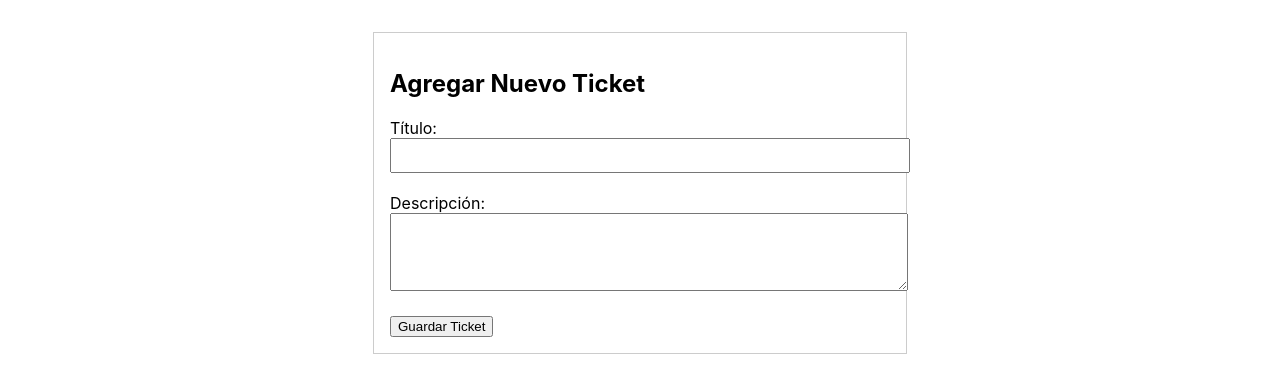
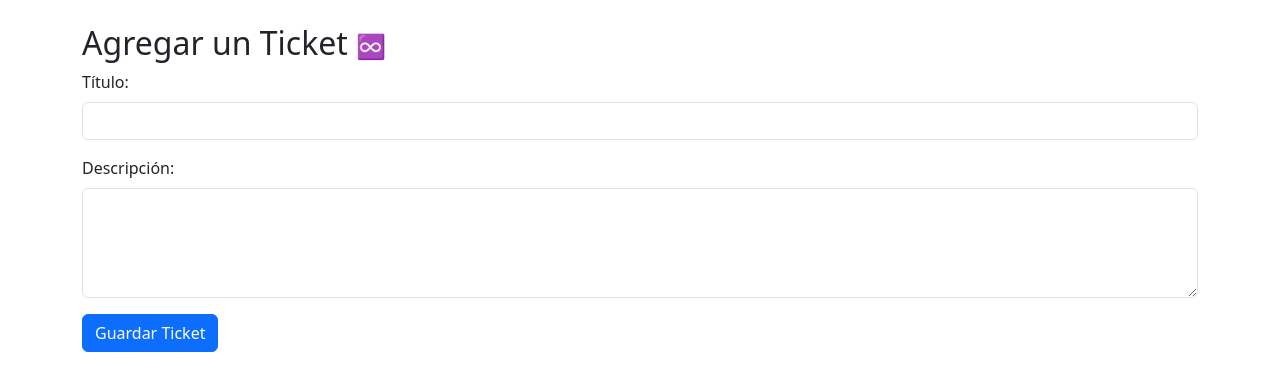
Before and after one commit to CordzB/frontend-ticket-app, a React (Create React App) app: page / in a window 1280 px wide. Shown: the top 392 px of the page. Built offline with nearby package versions, Linux system fonts and the light colour scheme.

Commit message:
Update visual Bootstrap y SwetAlert2

```diff
--- a/package.json
+++ b/package.json
@@ -8,10 +8,12 @@
     "@testing-library/react": "^16.3.0",
     "@testing-library/user-event": "^13.5.0",
     "axios": "^1.9.0",
+    "bootstrap": "^5.3.6",
     "react": "^19.1.0",
     "react-dom": "^19.1.0",
     "react-router-dom": "^7.6.0",
     "react-scripts": "5.0.1",
+    "sweetalert2": "^11.21.2",
     "web-vitals": "^2.1.4"
   },
   "scripts": {
--- a/src/pages/AgregarTicket.jsx
+++ b/src/pages/AgregarTicket.jsx
@@ -1,16 +1,17 @@
 import React, { useState } from 'react';
 import axios from 'axios';
+import Swal from 'sweetalert2';
+import 'bootstrap/dist/css/bootstrap.min.css';
 
 const AgregarTicket = () => {
   const [titulo, setTitulo] = useState('');
   const [descripcion, setDescripcion] = useState('');
-  const [mensaje, setMensaje] = useState('');
 
   const enviarFormulario = async (e) => {
     e.preventDefault();
 
     if (!titulo || !descripcion) {
-      setMensaje('Todos los campos son obligatorios.');
+      Swal.fire('Todos los campos son obligatorios.', '', 'warning');
       return;
     }
 
@@ -19,40 +20,42 @@ const AgregarTicket = () => {
         titulo,
         descripcion,
       });
-      setMensaje('✅ Ticket guardado correctamente.');
+
+      Swal.fire('Ticket guardado', 'El ticket fue registrado correctamente.', 'success');
       setTitulo('');
       setDescripcion('');
     } catch (error) {
       console.error(error);
-      setMensaje('❌ Error al guardar el ticket.');
+      Swal.fire('Error', 'No se pudo guardar el ticket.', 'error');
     }
   };
 
   return (
-    <div style={{ maxWidth: '500px', margin: '2rem auto', padding: '1rem', border: '1px solid #ccc' }}>
-      <h2>Agregar Nuevo Ticket</h2>
+    <div className="container mt-4">
+      <h2>
+        Agregar un Ticket <span style={{ fontSize: '1.5rem', color: '#007bff' }}>♾️</span>
+      </h2>
       <form onSubmit={enviarFormulario}>
-        <div>
-          <label>Título:</label><br />
+        <div className="mb-3">
+          <label className="form-label">Título:</label>
           <input
             type="text"
+            className="form-control"
             value={titulo}
             onChange={(e) => setTitulo(e.target.value)}
-            style={{ width: '100%', padding: '0.5rem' }}
           />
-        </div><br />
-        <div>
-          <label>Descripción:</label><br />
+        </div>
+        <div className="mb-3">
+          <label className="form-label">Descripción:</label>
           <textarea
+            className="form-control"
+            rows="4"
             value={descripcion}
             onChange={(e) => setDescripcion(e.target.value)}
-            rows="4"
-            style={{ width: '100%', padding: '0.5rem' }}
-          />
-        </div><br />
-        <button type="submit">Guardar Ticket</button>
+          ></textarea>
+        </div>
+        <button type="submit" className="btn btn-primary">Guardar Ticket</button>
       </form>
-      {mensaje && <p style={{ marginTop: '1rem', color: mensaje.startsWith('✅') ? 'green' : 'red' }}>{mensaje}</p>}
     </div>
   );
 };
--- a/src/pages/VerTickets.jsx
+++ b/src/pages/VerTickets.jsx
@@ -1,5 +1,6 @@
 import React, { useEffect, useState } from 'react';
 import axios from 'axios';
+import 'bootstrap/dist/css/bootstrap.min.css';
 
 const VerTickets = () => {
   const [tickets, setTickets] = useState([]);
@@ -32,42 +33,43 @@ const VerTickets = () => {
   }, []);
 
   return (
-    <div style={{ padding: '2rem' }}>
+    <div className="container mt-4">
       <h2>Lista de Tickets</h2>
-      <button onClick={obtenerTickets} style={{ marginBottom: '1rem' }}>
-        🔄 Recargar
-      </button>
-      {cargando && <p>Cargando tickets...</p>}
-      <table border="1" cellPadding="10" style={{ width: '100%', marginTop: '1rem' }}>
-        <thead>
-          <tr>
-            <th>ID</th>
-            <th>Título</th>
-            <th>Descripción</th>
-            <th>Estado</th>
-            <th>Acción</th>
-          </tr>
-        </thead>
-        <tbody>
+      <button className="btn btn-outline-secondary mb-3" onClick={obtenerTickets}>🔄 Recargar</button>
+
+      {cargando ? (
+        <div className="text-center my-4">
+          <div className="spinner-border text-primary" role="status">
+            <span className="visually-hidden">Cargando...</span>
+          </div>
+        </div>
+      ) : (
+        <div className="row">
           {tickets.map((ticket) => (
-            <tr key={ticket.id}>
-              <td>{ticket.id}</td>
-              <td>{ticket.titulo}</td>
-              <td>{ticket.descripcion}</td>
-              <td>{ticket.estado}</td>
-              <td>
-                {ticket.estado !== 'resuelto' ? (
-                  <button onClick={() => marcarComoResuelto(ticket.id)}>
-                    Marcar como resuelto
-                  </button>
-                ) : (
-                  '✔️'
-                )}
-              </td>
-            </tr>
+            <div className="col-md-6 mb-3" key={ticket.id}>
+              <div className="card">
+                <div className="card-body">
+                  <h5 className="card-title">{ticket.titulo}</h5>
+                  <p className="card-text">{ticket.descripcion}</p>
+                  <span className="badge bg-info text-dark">{ticket.estado}</span>
+                  <div className="mt-2">
+                    {ticket.estado !== 'resuelto' ? (
+                      <button
+                        className="btn btn-success btn-sm"
+                        onClick={() => marcarComoResuelto(ticket.id)}
+                      >
+                        Marcar como resuelto
+                      </button>
+                    ) : (
+                      <span className="text-success">✔️ Ticket resuelto</span>
+                    )}
+                  </div>
+                </div>
+              </div>
+            </div>
           ))}
-        </tbody>
-      </table>
+        </div>
+      )}
     </div>
   );
 };
```
Also changed, not shown: 1 other file (tests, documents, lock files or other folders).
